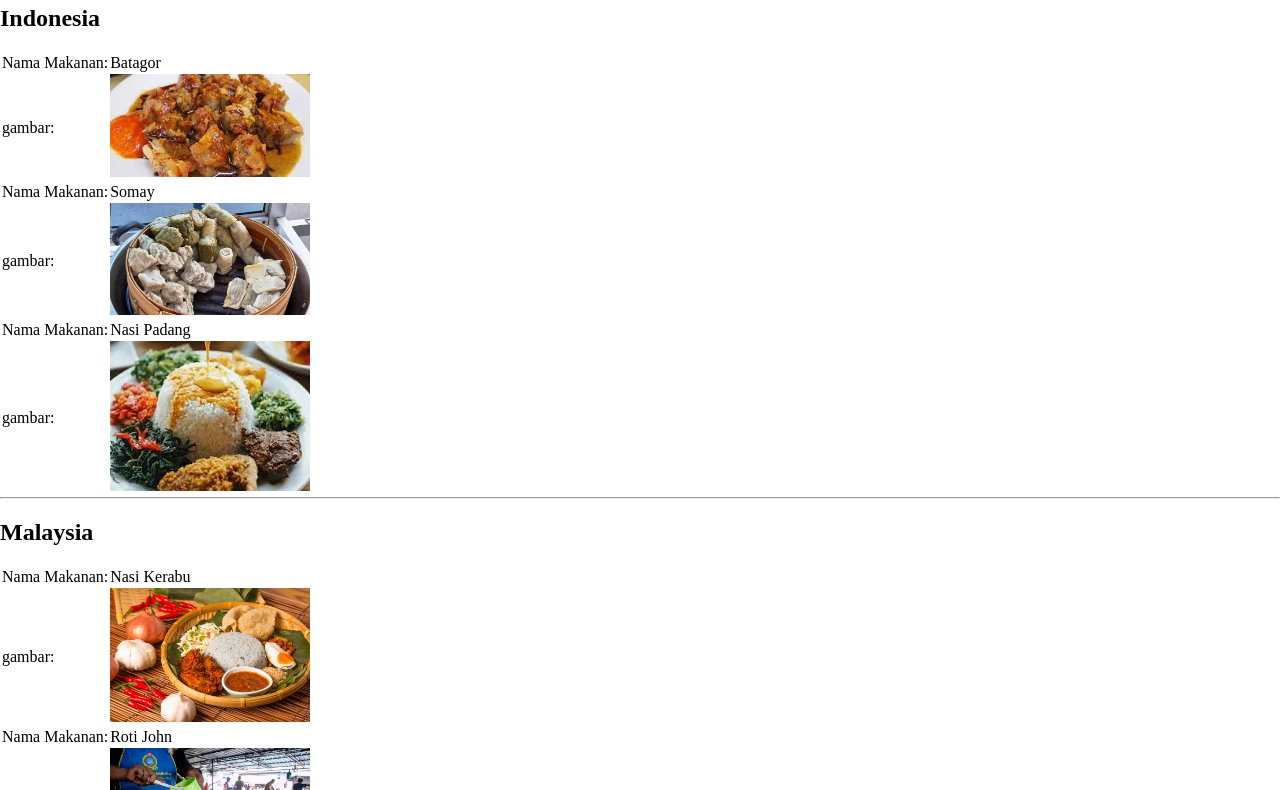
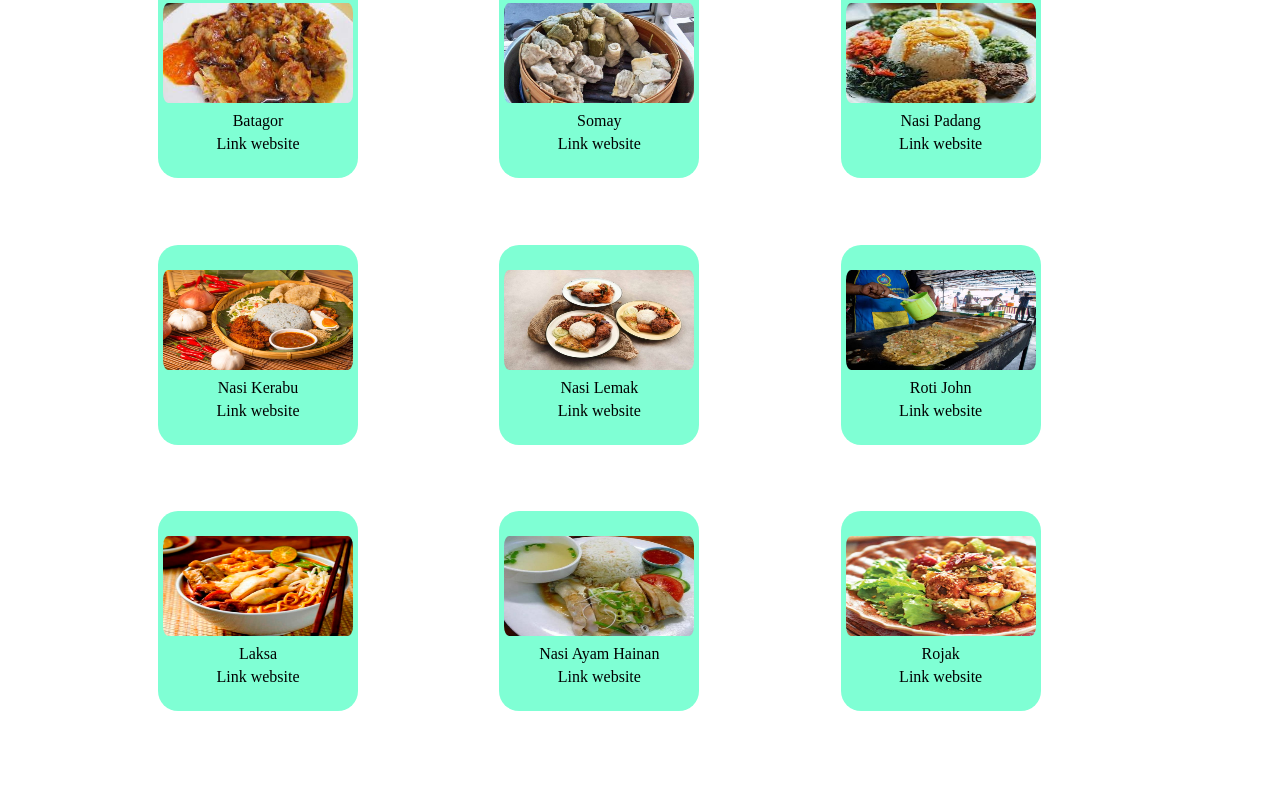
Before and after one commit to aguspranyoto/struktur-html, a plain HTML site: page index.html in a window 1280 px wide. Shown: the part 52-842 px from the top of the page. After the commit the page ends 800 px from the top, so only its background shows below. Drawn offline with Linux system fonts and the light colour scheme.

Commit message:
second commit

```diff
--- a/index.html
+++ b/index.html
@@ -9,93 +9,69 @@
   </head>
   <body>
     <div class="container">
-      <h1>Makanan Khas Negara</h1>
-
-      <table>
-        <h2 style="margin: 20px 0">Indonesia</h2>
-        <tr>
-          <td>Nama Makanan:</td>
-          <td>Batagor</td>
-        </tr>
-        <tr>
-          <td>gambar:</td>
-          <td><img width="200px" src="indonesia/batagor.jpg" alt="" /></td>
-        </tr>
-        <tr>
-          <td>Nama Makanan:</td>
-          <td>Somay</td>
-        </tr>
-        <tr>
-          <td>gambar:</td>
-          <td><img width="200px" src="indonesia/somayy.jpg" alt="" /></td>
-        </tr>
-        <tr>
-          <td>Nama Makanan:</td>
-          <td>Nasi Padang</td>
-        </tr>
-        <tr>
-          <td>gambar:</td>
-          <td><img width="200px" src="indonesia/nasi-padang.jpg" alt="" /></td>
-        </tr>
-      </table>
-      <table>
-        <hr />
-        <h2 style="margin: 20px 0">Malaysia</h2>
-        <tr>
-          <td>Nama Makanan:</td>
-          <td>Nasi Kerabu</td>
-        </tr>
-        <tr>
-          <td>gambar:</td>
-          <td><img width="200px" src="malaysia/nasi kerabu.jpg" alt="" /></td>
-        </tr>
-        <tr>
-          <td>Nama Makanan:</td>
-          <td>Roti John</td>
-        </tr>
-        <tr>
-          <td>gambar:</td>
-          <td><img width="200px" src="malaysia/roti john.jpg" alt="" /></td>
-        </tr>
-        <tr>
-          <td>Nama Makanan:</td>
-          <td>Nasi Lemak</td>
-        </tr>
-        <tr>
-          <td>gambar:</td>
-          <td><img width="200px" src="malaysia/nasi lemak.jpg" alt="" /></td>
-        </tr>
-      </table>
-      <hr />
-      <table>
-        <h2 style="margin: 20px 0">Singapur</h2>
-        <tr>
-          <td>Nama Makanan:</td>
-          <td>Laksa</td>
-        </tr>
-        <tr>
-          <td>gambar:</td>
-          <td><img width="200px" src="singapur/laksa.jpg" alt="" /></td>
-        </tr>
-        <tr>
-          <td>Nama Makanan:</td>
-          <td>Nasi Ayam Hainan</td>
-        </tr>
-        <tr>
-          <td>gambar:</td>
-          <td>
-            <img width="200px" src="singapur/nasi-ayam-hainan.jpg" alt="" />
-          </td>
-        </tr>
-        <tr>
-          <td>Nama Makanan:</td>
-          <td>Rojak</td>
-        </tr>
-        <tr>
-          <td>gambar:</td>
-          <td><img width="200px" src="singapur/rojak.jpg" alt="" /></td>
-        </tr>
-      </table>
+      <div class="card">
+        <div class="gambar">
+          <img src="indonesia/batagor.jpg" alt="Batagor" />
+        </div>
+        <div class="nama-makanan">Batagor</div>
+        <div class="link-web"><a target="_blank" href="#">Link website</a></div>
+      </div>
+      <div class="card">
+        <div class="gambar">
+          <img src="indonesia/somayy.jpg" alt="Somay" />
+        </div>
+        <div class="nama-makanan">Somay</div>
+        <div class="link-web"><a target="_blank" href="#">Link website</a></div>
+      </div>
+      <div class="card">
+        <div class="gambar">
+          <img src="indonesia/nasi-padang.jpg" alt="Nasi Padang" />
+        </div>
+        <div class="nama-makanan">Nasi Padang</div>
+        <div class="link-web"><a target="_blank" href="#">Link website</a></div>
+      </div>
+      <div class="card">
+        <div class="gambar">
+          <img src="malaysia/nasi kerabu.jpg" alt="Nasi Kerabu" />
+        </div>
+        <div class="nama-makanan">Nasi Kerabu</div>
+        <div class="link-web"><a target="_blank" href="#">Link website</a></div>
+      </div>
+      <div class="card">
+        <div class="gambar">
+          <img src="malaysia/nasi lemak.jpg" alt="Nasi Lemak" />
+        </div>
+        <div class="nama-makanan">Nasi Lemak</div>
+        <div class="link-web"><a target="_blank" href="#">Link website</a></div>
+      </div>
+      <div class="card">
+        <div class="gambar">
+          <img src="malaysia/roti john.jpg" alt="Roti John" />
+        </div>
+        <div class="nama-makanan">Roti John</div>
+        <div class="link-web"><a target="_blank" href="#">Link website</a></div>
+      </div>
+      <div class="card">
+        <div class="gambar">
+          <img src="singapur/laksa.jpg" alt="Laksa" />
+        </div>
+        <div class="nama-makanan">Laksa</div>
+        <div class="link-web"><a target="_blank" href="#">Link website</a></div>
+      </div>
+      <div class="card">
+        <div class="gambar">
+          <img src="singapur/nasi-ayam-hainan.jpg" alt="Nasi Ayam Hainan" />
+        </div>
+        <div class="nama-makanan">Nasi Ayam Hainan</div>
+        <div class="link-web"><a target="_blank" href="#">Link website</a></div>
+      </div>
+      <div class="card">
+        <div class="gambar">
+          <img src="singapur/rojak.jpg" alt="Rojak" />
+        </div>
+        <div class="nama-makanan">Rojak</div>
+        <div class="link-web"><a target="_blank" href="#">Link website</a></div>
+      </div>
     </div>
   </body>
 </html>
--- a/style.css
+++ b/style.css
@@ -3,3 +3,52 @@
   margin: 0;
   padding: 0;
 }
+
+body {
+  background-color: white;
+}
+
+.container {
+  background-color: white;
+  width: 80%;
+  margin: auto;
+  min-height: 100vh;
+  display: grid;
+  grid-template-columns: repeat(3, 1fr);
+}
+
+.container .card {
+  width: 200px;
+  height: 200px;
+  margin: 30px;
+  display: flex;
+  flex-direction: column;
+  gap: 5px;
+  align-items: center;
+  justify-content: center;
+  background-color: aquamarine;
+  border-radius: 20px;
+  -webkit-border-radius: 20px;
+  -moz-border-radius: 20px;
+  -ms-border-radius: 20px;
+  -o-border-radius: 20px;
+}
+
+.container .card .link-web a {
+  text-decoration: none;
+  color: black;
+}
+.container .card .link-web a:hover {
+  color: blue;
+}
+
+.card .gambar img {
+  width: 200px;
+  height: 100px;
+  padding: 0 5px;
+  border-radius: 10px;
+  -webkit-border-radius: 10px;
+  -moz-border-radius: 10px;
+  -ms-border-radius: 10px;
+  -o-border-radius: 10px;
+}
```
